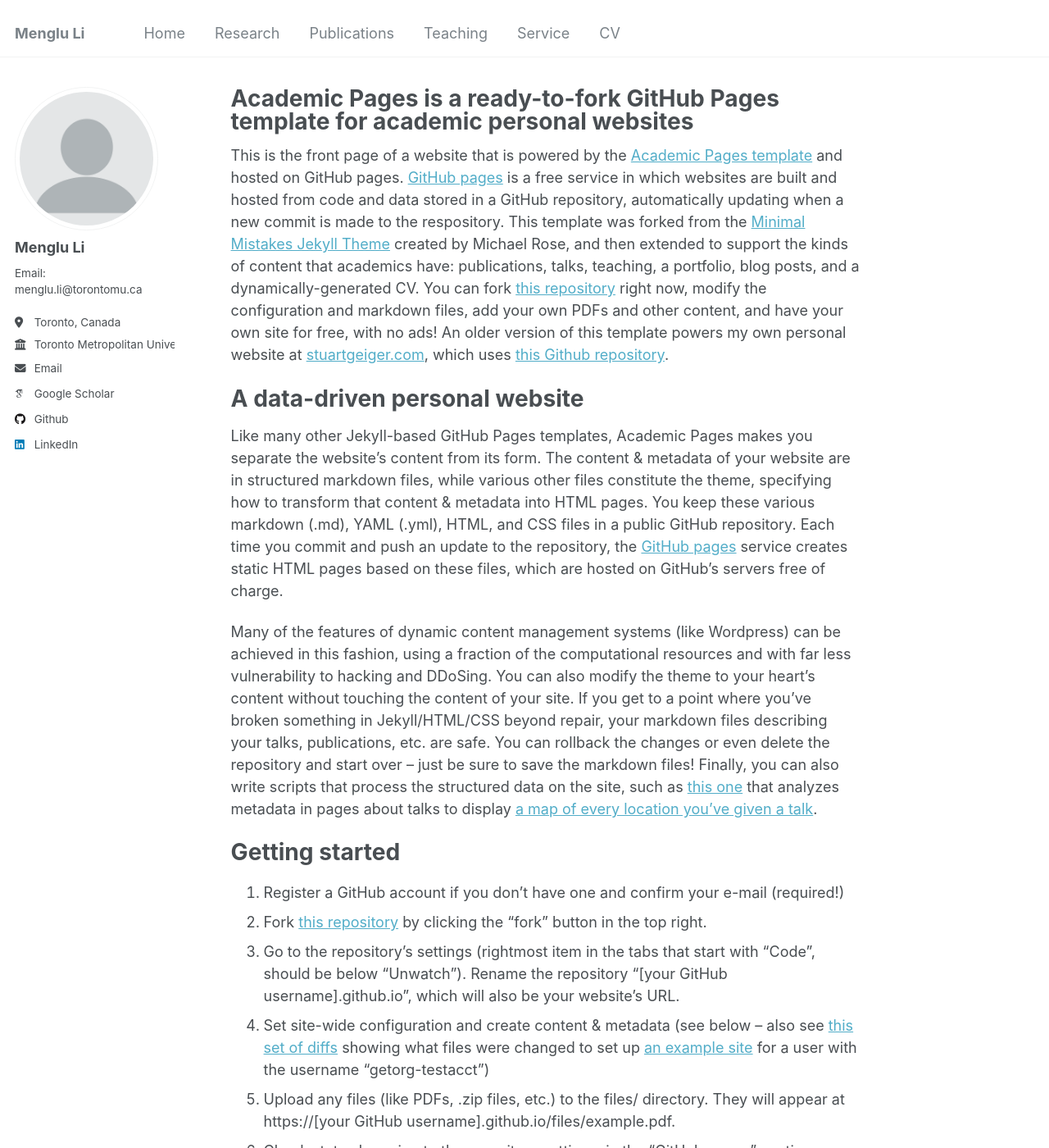
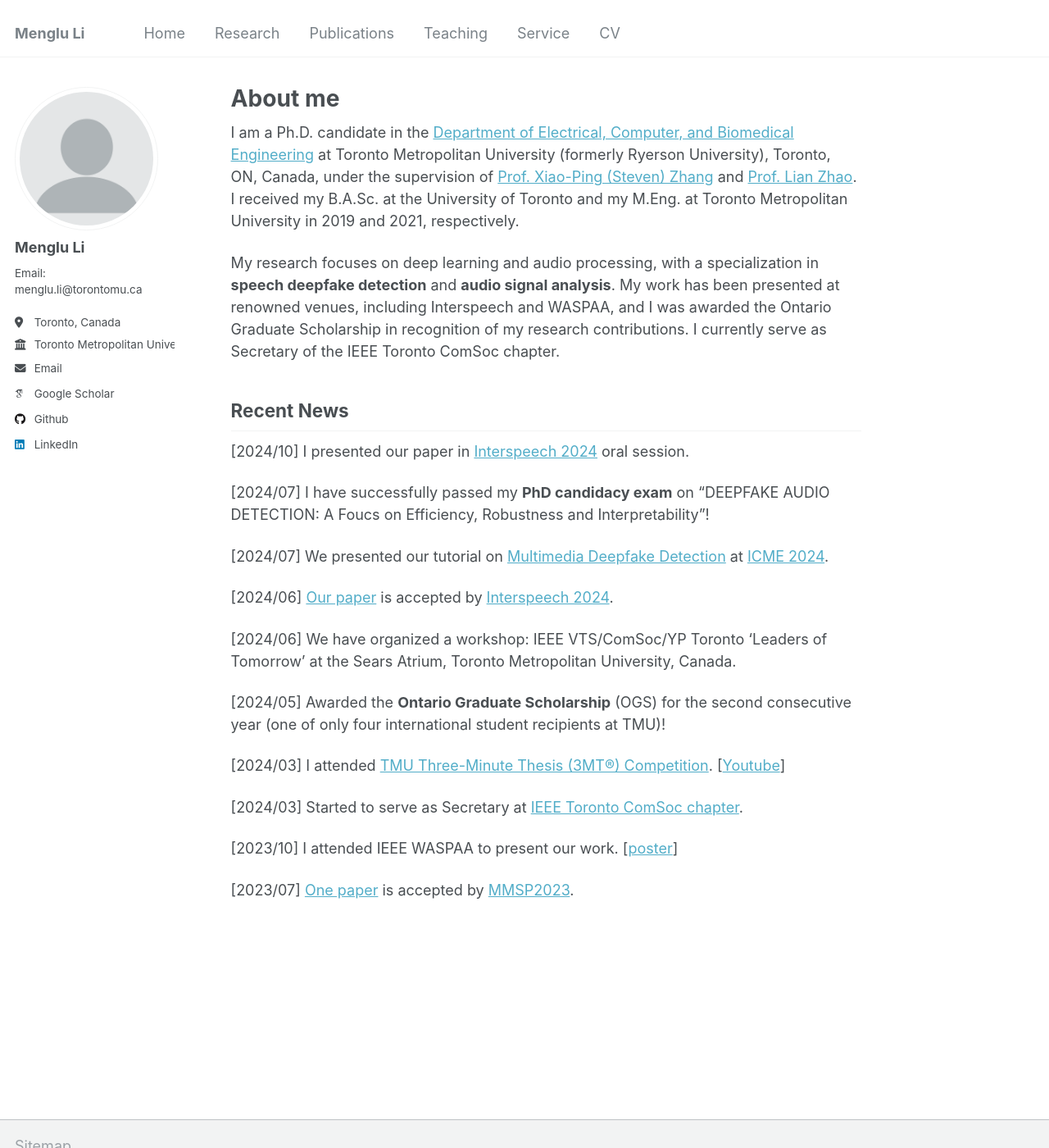
Before and after one commit to menglu-lml/menglu-lml.github.io, a Jekyll site: the page built from _pages/about.md, in a window 1280 px wide and 1400 px high. Shown: the whole window at 82% size. Built offline with Jekyll 4.4.1, drawn with Linux system fonts in a browser that asks for light colours; some web fonts are replaced; some of the changed text lies outside the part shown.

Commit message:
Update about.md

```diff
--- a/_pages/about.md
+++ b/_pages/about.md
@@ -1,49 +1,34 @@
 ---
 permalink: /
-title: "Academic Pages is a ready-to-fork GitHub Pages template for academic personal websites"
+title: "About me"
 author_profile: true
 redirect_from:
   - /about/
   - /about.html
 ---
 
-This is the front page of a website that is powered by the [Academic Pages template](https://github.com/academicpages/academicpages.github.io) and hosted on GitHub pages. [GitHub pages](https://pages.github.com) is a free service in which websites are built and hosted from code and data stored in a GitHub repository, automatically updating when a new commit is made to the respository. This template was forked from the [Minimal Mistakes Jekyll Theme](https://mmistakes.github.io/minimal-mistakes/) created by Michael Rose, and then extended to support the kinds of content that academics have: publications, talks, teaching, a portfolio, blog posts, and a dynamically-generated CV. You can fork [this repository](https://github.com/academicpages/academicpages.github.io) right now, modify the configuration and markdown files, add your own PDFs and other content, and have your own site for free, with no ads! An older version of this template powers my own personal website at [stuartgeiger.com](http://stuartgeiger.com), which uses [this Github repository](https://github.com/staeiou/staeiou.github.io).
+I am a Ph.D. candidate in the [Department of Electrical, Computer, and Biomedical Engineering](https://www.torontomu.ca/engineering-architectural-science/programs/graduate-programs/electrical-computer-engineering-graduate-programs/) at Toronto Metropolitan University (formerly Ryerson University), Toronto, ON, Canada, under the supervision of [Prof. Xiao-Ping (Steven) Zhang](https://sites.google.com/view/xiaopingzhang/home?authuser=0) and [Prof. Lian Zhao](https://www.ee.ryerson.ca/~lzhao/). I received my B.A.Sc. at the University of Toronto and my M.Eng. at Toronto Metropolitan University in 2019 and 2021, respectively.
 
-A data-driven personal website
-======
-Like many other Jekyll-based GitHub Pages templates, Academic Pages makes you separate the website's content from its form. The content & metadata of your website are in structured markdown files, while various other files constitute the theme, specifying how to transform that content & metadata into HTML pages. You keep these various markdown (.md), YAML (.yml), HTML, and CSS files in a public GitHub repository. Each time you commit and push an update to the repository, the [GitHub pages](https://pages.github.com/) service creates static HTML pages based on these files, which are hosted on GitHub's servers free of charge.
+My research focuses on deep learning and audio processing, with a specialization in **speech deepfake detection** and **audio signal analysis**. My work has been presented at renowned venues, including Interspeech and WASPAA, and I was awarded the Ontario Graduate Scholarship in recognition of my research contributions. I currently serve as Secretary of the IEEE Toronto ComSoc chapter.
 
-Many of the features of dynamic content management systems (like Wordpress) can be achieved in this fashion, using a fraction of the computational resources and with far less vulnerability to hacking and DDoSing. You can also modify the theme to your heart's content without touching the content of your site. If you get to a point where you've broken something in Jekyll/HTML/CSS beyond repair, your markdown files describing your talks, publications, etc. are safe. You can rollback the changes or even delete the repository and start over -- just be sure to save the markdown files! Finally, you can also write scripts that process the structured data on the site, such as [this one](https://github.com/academicpages/academicpages.github.io/blob/master/talkmap.ipynb) that analyzes metadata in pages about talks to display [a map of every location you've given a talk](https://academicpages.github.io/talkmap.html).
+## Recent News
 
-Getting started
-======
-1. Register a GitHub account if you don't have one and confirm your e-mail (required!)
-1. Fork [this repository](https://github.com/academicpages/academicpages.github.io) by clicking the "fork" button in the top right.
-1. Go to the repository's settings (rightmost item in the tabs that start with "Code", should be below "Unwatch"). Rename the repository "[your GitHub username].github.io", which will also be your website's URL.
-1. Set site-wide configuration and create content & metadata (see below -- also see [this set of diffs](http://archive.is/3TPas) showing what files were changed to set up [an example site](https://getorg-testacct.github.io) for a user with the username "getorg-testacct")
-1. Upload any files (like PDFs, .zip files, etc.) to the files/ directory. They will appear at https://[your GitHub username].github.io/files/example.pdf.
-1. Check status by going to the repository settings, in the "GitHub pages" section
+[2024/10] I presented our paper in [Interspeech 2024](https://interspeech2024.org/) oral session.
 
-Site-wide configuration
-------
-The main configuration file for the site is in the base directory in [_config.yml](https://github.com/academicpages/academicpages.github.io/blob/master/_config.yml), which defines the content in the sidebars and other site-wide features. You will need to replace the default variables with ones about yourself and your site's github repository. The configuration file for the top menu is in [_data/navigation.yml](https://github.com/academicpages/academicpages.github.io/blob/master/_data/navigation.yml). For example, if you don't have a portfolio or blog posts, you can remove those items from that navigation.yml file to remove them from the header.
+[2024/07] I have successfully passed my **PhD candidacy exam** on “DEEPFAKE AUDIO DETECTION: A Foucs on Efficiency, Robustness and Interpretability”!
 
-Create content & metadata
-------
-For site content, there is one markdown file for each type of content, which are stored in directories like _publications, _talks, _posts, _teaching, or _pages. For example, each talk is a markdown file in the [_talks directory](https://github.com/academicpages/academicpages.github.io/tree/master/_talks). At the top of each markdown file is structured data in YAML about the talk, which the theme will parse to do lots of cool stuff. The same structured data about a talk is used to generate the list of talks on the [Talks page](https://academicpages.github.io/talks), each [individual page](https://academicpages.github.io/talks/2012-03-01-talk-1) for specific talks, the talks section for the [CV page](https://academicpages.github.io/cv), and the [map of places you've given a talk](https://academicpages.github.io/talkmap.html) (if you run this [python file](https://github.com/academicpages/academicpages.github.io/blob/master/talkmap.py) or [Jupyter notebook](https://github.com/academicpages/academicpages.github.io/blob/master/talkmap.ipynb), which creates the HTML for the map based on the contents of the _talks directory).
+[2024/07] We presented our tutorial on [Multimedia Deepfake Detection](https://github.com/yzyouzhang/Awesome-Multimedia-Deepfake-Detection) at [ICME 2024](https://2024.ieeeicme.org/).
 
-**Markdown generator**
+[2024/06] [Our paper](https://www.isca-archive.org/interspeech_2024/li24oa_interspeech.html) is accepted by [Interspeech 2024](https://interspeech2024.org/).
 
-I have also created [a set of Jupyter notebooks](https://github.com/academicpages/academicpages.github.io/tree/master/markdown_generator
-) that converts a CSV containing structured data about talks or presentations into individual markdown files that will be properly formatted for the Academic Pages template. The sample CSVs in that directory are the ones I used to create my own personal website at stuartgeiger.com. My usual workflow is that I keep a spreadsheet of my publications and talks, then run the code in these notebooks to generate the markdown files, then commit and push them to the GitHub repository.
+[2024/06] We have organized a workshop: IEEE VTS/ComSoc/YP Toronto ‘Leaders of Tomorrow’ at the Sears Atrium, Toronto Metropolitan University, Canada.
 
-How to edit your site's GitHub repository
-------
-Many people use a git client to create files on their local computer and then push them to GitHub's servers. If you are not familiar with git, you can directly edit these configuration and markdown files directly in the github.com interface. Navigate to a file (like [this one](https://github.com/academicpages/academicpages.github.io/blob/master/_talks/2012-03-01-talk-1.md) and click the pencil icon in the top right of the content preview (to the right of the "Raw | Blame | History" buttons). You can delete a file by clicking the trashcan icon to the right of the pencil icon. You can also create new files or upload files by navigating to a directory and clicking the "Create new file" or "Upload files" buttons.
+[2024/05] Awarded the **Ontario Graduate Scholarship** (OGS) for the second consecutive year (one of only four international student recipients at TMU)!
 
-Example: editing a markdown file for a talk
-![Editing a markdown file for a talk](/images/editing-talk.png)
+[2024/03] I attended [TMU Three-Minute Thesis (3MT®) Competition](https://www.torontomu.ca/graduate/student-guide/student-engagement/three-minute-thesis/). [[Youtube](https://www.youtube.com/watch?v=NqQar0ZmpYg)]
 
-For more info
-------
-More info about configuring Academic Pages can be found in [the guide](https://academicpages.github.io/markdown/). The [guides for the Minimal Mistakes theme](https://mmistakes.github.io/minimal-mistakes/docs/configuration/) (which this theme was forked from) might also be helpful.
+[2024/03] Started to serve as Secretary at [IEEE Toronto ComSoc chapter](https://www.ieeetoronto.ca/chapters/communications/).
+
+[2023/10] I attended IEEE WASPAA to present our work. [[poster]()]
+
+[2023/07] [One paper](https://ieeexplore.ieee.org/abstract/document/10337724) is accepted by [MMSP2023](https://attend.ieee.org/mmsp-2023/).
```
